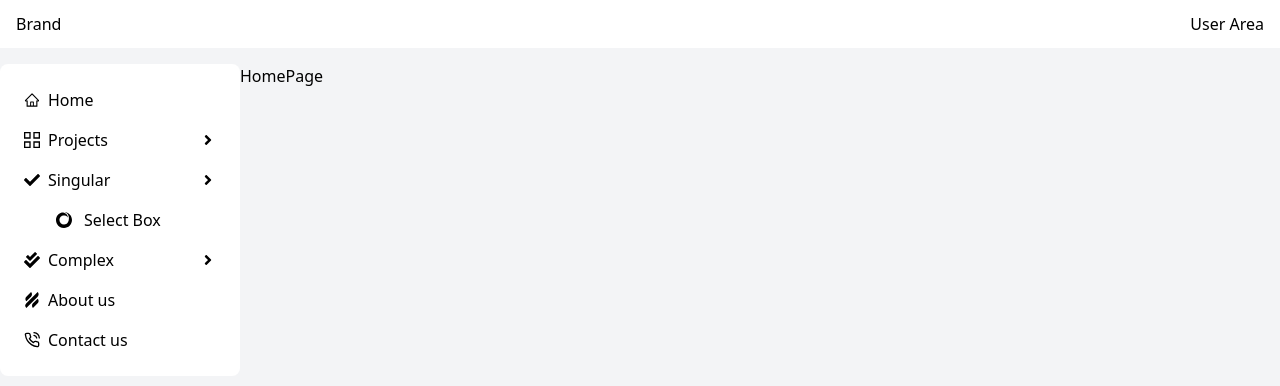
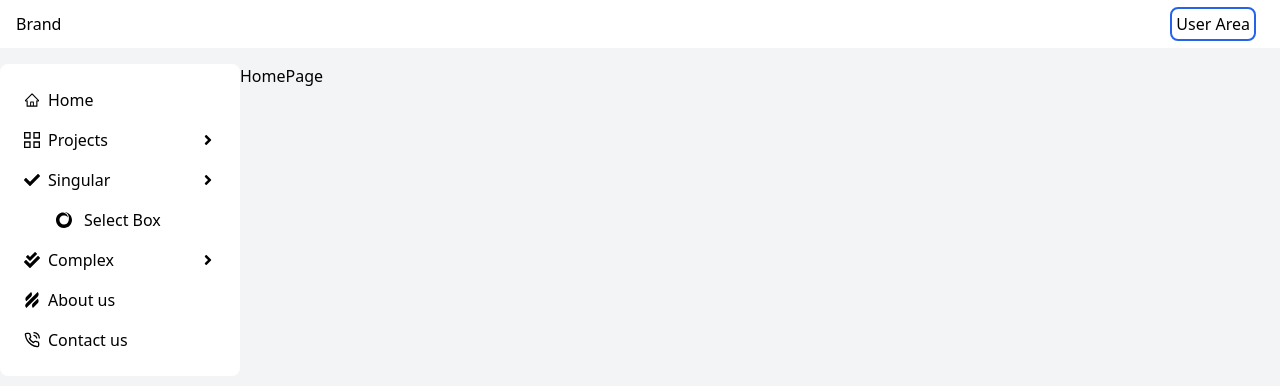
Before and after one commit to Omkar7910/nextjs-tailwind-sandbox, a Next.js app: page / in a window 1280 px wide. Shown: the top 386 px of the page. Built offline with nearby package versions, Linux system fonts and the light colour scheme.

Commit message:
feat : add UserAreaSelectBox

```diff
--- a/app/layout.js
+++ b/app/layout.js
@@ -1,6 +1,6 @@
+import MainLayout from "@/components/layout/MainLayout";
+import "./globals.css";
 import MenuContextProvider from "@/context/MenuContext";
-import MainLayout from "./components/MainLayout";
-import "./globals.css";
 
 export const metadata = {
   title: "Nextjs Tailwind Sandbox",
--- a/app/components/MainHeader.jsx
+++ b/components/layout/MainHeader.jsx
@@ -2,6 +2,7 @@
 import { MenuContext } from "@/context/MenuContext";
 import React, { useContext } from "react";
 import { FaBars } from "react-icons/fa";
+import UserAreaSelectBox from "./UserAreaSelectBox";
 
 const MainHeader = () => {
   const { toggle } = useContext(MenuContext);
@@ -12,7 +13,9 @@
         <div onClick={toggle} className="lg:hidden">
           <FaBars className="cursor-pointer" />
         </div>
-        <div>User Area</div>
+        <div>
+          <UserAreaSelectBox />
+        </div>
       </div>
     </div>
   );
--- /dev/null
+++ b/components/layout/UserAreaSelectBox.jsx
@@ -0,0 +1,56 @@
+"use client";
+
+import Link from "next/link";
+import React, { useState } from "react";
+
+const actions = [
+  { id: 1, label: "User Dashboard", route: "/users/dashboard" },
+  { id: 2, label: "Transactions", route: "/users/transactions" },
+  { id: 3, label: "Orders", route: "/users/orders" },
+  { id: 4, label: "Friends", route: "/users/friends" },
+  { id: 5, label: "Log out", route: "/auth/logout" },
+];
+
+const UserAreaSelectBox = () => {
+  const [open, setOpen] = useState(false);
+
+  return (
+    <>
+      <div className="flex flex-col justify-center items-center relative z-30">
+        <div
+          onClick={() => setOpen((prev) => !prev)}
+          className="p-2 cursor-pointer"
+        >
+          <span className="border-2 border-blue-600 p-1 rounded-lg">
+            User Area
+          </span>
+        </div>
+        <div
+          className={`flex flex-col bg-sky-100 w-40 my-2 rounded-lg ${
+            open ? "opacity-100 h-auto" : "opacity-0 h-0"
+          } transition-all duration-200 overflow-hidden absolute top-12 right-0`}
+        >
+          {actions.map((item) => (
+            <div
+              key={item.id}
+              onClick={() => {
+                setOpen(false);
+              }}
+              className={`flex justify-center items-center p-2 hover:bg-sky-300 cursor-pointer `}
+            >
+              <Link href={item.route}>{item.label}</Link>
+            </div>
+          ))}
+        </div>
+      </div>
+      <div
+        onClick={() => setOpen(false)}
+        className={`bg-gray-100 fixed inset-0 opacity-50 z-0 ${
+          open ? "block" : "hidden"
+        }`}
+      ></div>
+    </>
+  );
+};
+
+export default UserAreaSelectBox;
```
Also changed, not shown: components/layout/MainLayout.jsx (renamed from app/components/MainLayout.jsx).
